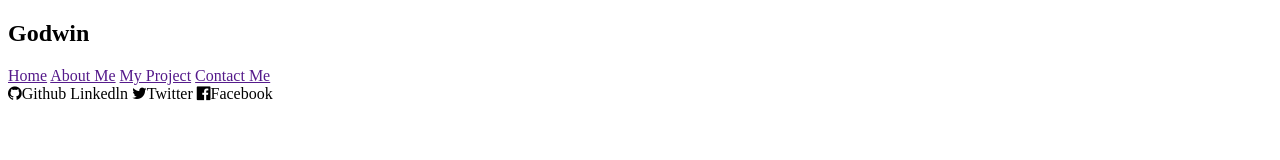
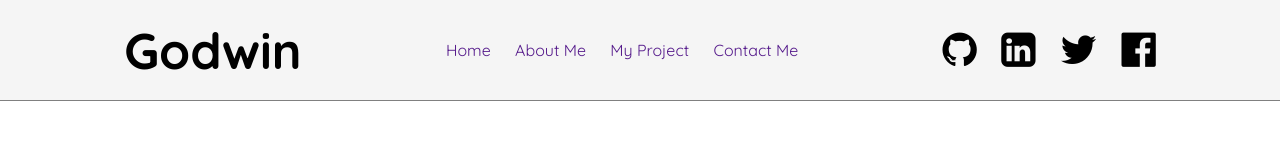
Before and after one commit to Leochukwu/SASS, a plain HTML site: page index.html in a window 1280 px wide. Drawn offline with Linux system fonts and the light colour scheme.

Commit message:
Second commit

```diff
--- a/index.html
+++ b/index.html
@@ -8,24 +8,27 @@
     <link rel="preconnect" href="https://fonts.googleapis.com">
     <link rel="preconnect" href="https://fonts.gstatic.com" crossorigin>
     <link href="https://fonts.googleapis.com/css2?family=Poppins:ital,wght@0,300;0,400;0,500;0,600;0,700;1,500;1,600&family=Quicksand:wght@300;400;500;600;700&display=swap" rel="stylesheet">
+    <link rel="stylesheet" href="style.css">
 
 </head>
 <body>
     <nav>
-        <div>
+        <div class="first">
             <h2>Godwin</h2>
         </div>
-        <div>
+
+        <div class="second">
             <a href="">Home</a>
             <a href="">About Me</a>
             <a href="">My Project</a>
             <a href="">Contact Me</a>
         </div>
-        <div>
-            <i class="fa fa-github" aria-hidden="true">Github</i>
-            <i class="fa fa-linkedln" aria-hidden="true">Linkedln</i>
-            <i class="fa fa-twitter" aria-hidden="true">Twitter</i>
-            <i class="fa fa-facebook-official" aria-hidden="true">Facebook</i>
+
+        <div class="third">
+            <i class="fa fa-github" aria-hidden="true"></i>
+            <i class="fa fa-linkedin-square" aria-hidden="true"></i>
+            <i class="fa fa-twitter" aria-hidden="true"></i>
+            <i class="fa fa-facebook-official" aria-hidden="true"></i>
         </div>
     </nav>
 </body>
--- a/style.scss
+++ b/style.scss
@@ -0,0 +1,37 @@
+*{
+    padding: 0;
+    margin: 0;
+    font-family: 'Quicksand', sans-serif;
+}
+
+
+nav{
+    height: 100px;
+    width: 100%;
+    background-color: whitesmoke;
+    border-bottom: 1px solid gray;
+    display: flex;
+    justify-content: space-evenly;
+    align-items: center;
+
+
+    .first{
+        h2{
+            font-size: 50px;
+        }
+    }
+
+    .second{
+        a{
+            text-decoration: none;
+            margin-left: 20px;
+        }
+    }
+
+    .third{
+        i{
+            font-size: 40px;
+            margin-left: 20px;
+        }
+    }
+}
```
Also changed, not shown: style.css (added), 1 other file.
